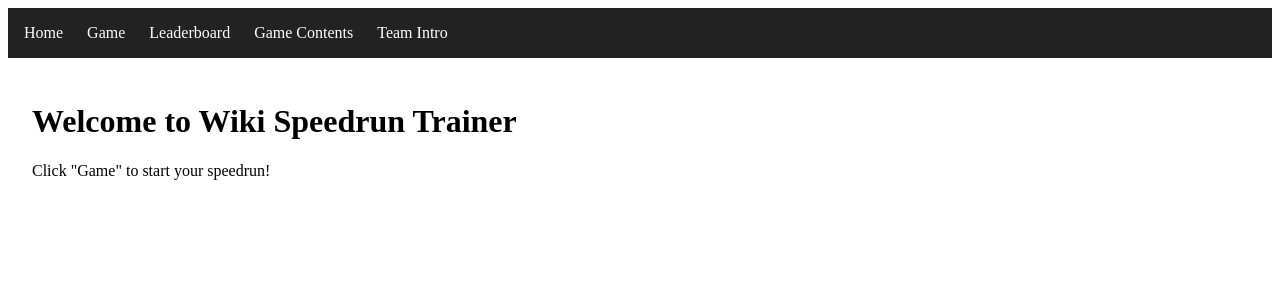
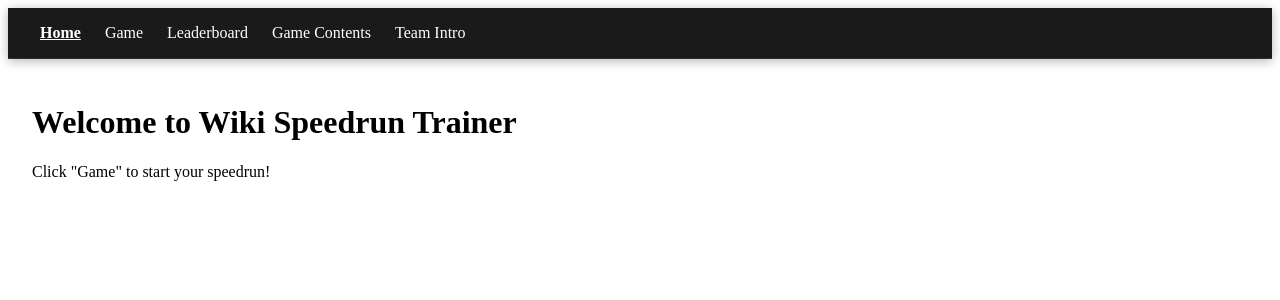
Before and after one commit to andrewbern7/wiki-speedrun, a React (Vite) app in the folder frontend/: page / in a window 1280 px wide. Shown: the top 300 px of the page. Built offline with nearby package versions, Linux system fonts and the light colour scheme.

Commit message:
Update NavBar component

```diff
--- a/frontend/src/components/NavBar.jsx
+++ b/frontend/src/components/NavBar.jsx
@@ -5,44 +5,75 @@ const NavBar = () => {
     marginRight: '1.5rem',
     color: '#fff',
     textDecoration: 'none',
+    transition: 'color 0.3s ease',  // Added transition for smooth color change
+  };
+
+  const activeStyle = {
+    fontWeight: 'bold',
+    textDecoration: 'underline',
   };
 
   return (
-    <nav style={{ padding: '1rem', background: '#222' }}>
+    <nav
+      style={{
+        position: 'sticky',
+        top: 0,
+        zIndex: 1000,
+        backgroundColor: '#1a1a1a',
+        padding: '1rem 2rem',
+        display: 'flex',
+        justifyContent: 'flex-start',
+        alignItems: 'center',
+        boxShadow: '0 2px 10px rgba(0,0,0,0.3)',
+        backdropFilter: 'blur(4px)',
+        borderBottom: '1px solid rgba(255, 255, 255, 0.1)',
+        width: '100%',
+        boxSizing: 'border-box',
+      }}
+    >
       <NavLink
         to="/"
-        style={linkStyle}
+        style={({ isActive }) => ({
+          ...linkStyle,
+          ...(isActive ? activeStyle : {}),
+        })}
         end
-        // Check if the link is active, and apply active styles
-        className={({ isActive }) => (isActive ? 'active' : '')}
       >
         Home
       </NavLink>
       <NavLink
         to="/game"
-        style={linkStyle}
-        className={({ isActive }) => (isActive ? 'active' : '')}
+        style={({ isActive }) => ({
+          ...linkStyle,
+          ...(isActive ? activeStyle : {}),
+        })}
       >
         Game
       </NavLink>
       <NavLink
         to="/leaderboard"
-        style={linkStyle}
-        className={({ isActive }) => (isActive ? 'active' : '')}
+        style={({ isActive }) => ({
+          ...linkStyle,
+          ...(isActive ? activeStyle : {}),
+        })}
       >
         Leaderboard
       </NavLink>
       <NavLink
         to="/gamecontents"
-        style={linkStyle}
-        className={({ isActive }) => (isActive ? 'active' : '')}
+        style={({ isActive }) => ({
+          ...linkStyle,
+          ...(isActive ? activeStyle : {}),
+        })}
       >
         Game Contents
       </NavLink>
       <NavLink
         to="/teamintro"
-        style={linkStyle}
-        className={({ isActive }) => (isActive ? 'active' : '')}
+        style={({ isActive }) => ({
+          ...linkStyle,
+          ...(isActive ? activeStyle : {}),
+        })}
       >
         Team Intro
       </NavLink>
```
